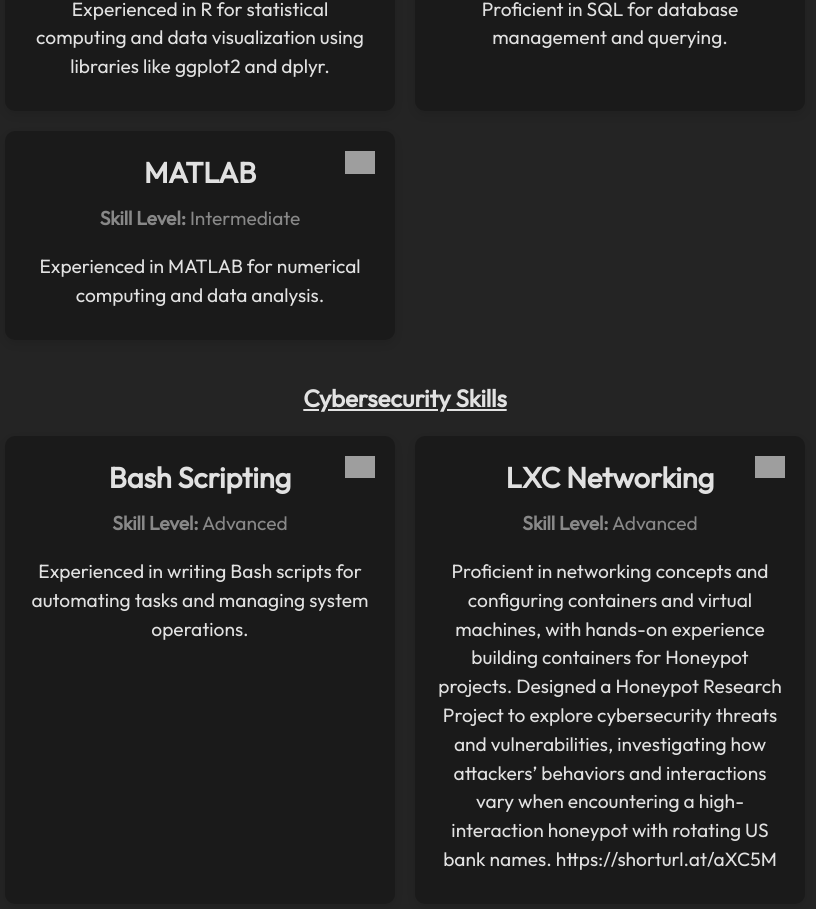
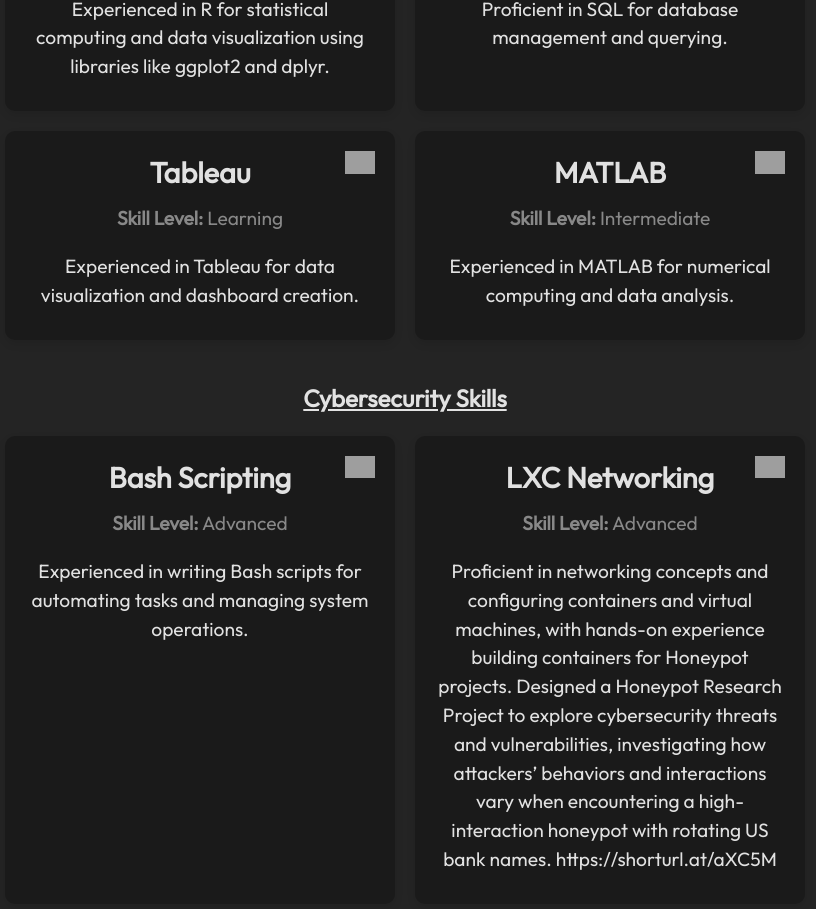
Before and after one commit to aluthra23/personal-website, a React (Vite) app: page /personal-website/skills in a window 1280 px wide. Shown: the part 3920-4829 px from the top of the page, without its empty margins (235-1051 px from the left). Built offline with nearby package versions, Linux system fonts and the light colour scheme; grey boxes are pictures that could not be loaded.

Commit message:
added tableau

```diff
--- a/src/components/skills/skill_groups/DataScienceSkills.jsx
+++ b/src/components/skills/skill_groups/DataScienceSkills.jsx
@@ -44,6 +44,12 @@ const DataScienceSkills = () => {
           logo="https://static-00.iconduck.com/assets.00/sql-database-generic-icon-1521x2048-d0vdpxpg.png"
         />
         <SkillCard
+          title="Tableau"
+          description="Experienced in Tableau for data visualization and dashboard creation."
+          level="Learning"
+          logo='https://billigence.com/wp-content/uploads/2022/08/2-1024x1024.png'
+        />
+        <SkillCard
           title="MATLAB"
           description="Experienced in MATLAB for numerical computing and data analysis."
           level="Intermediate"
```
